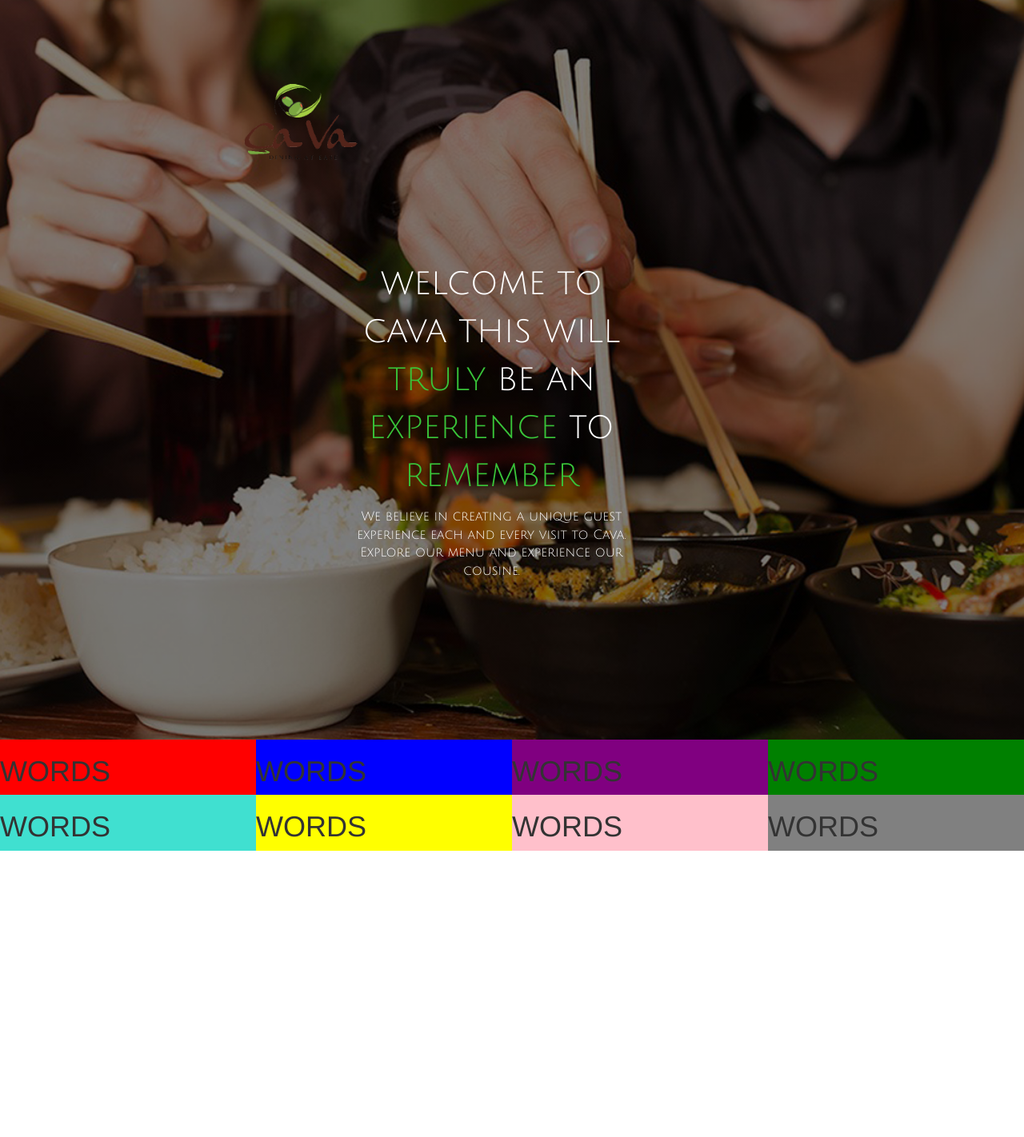
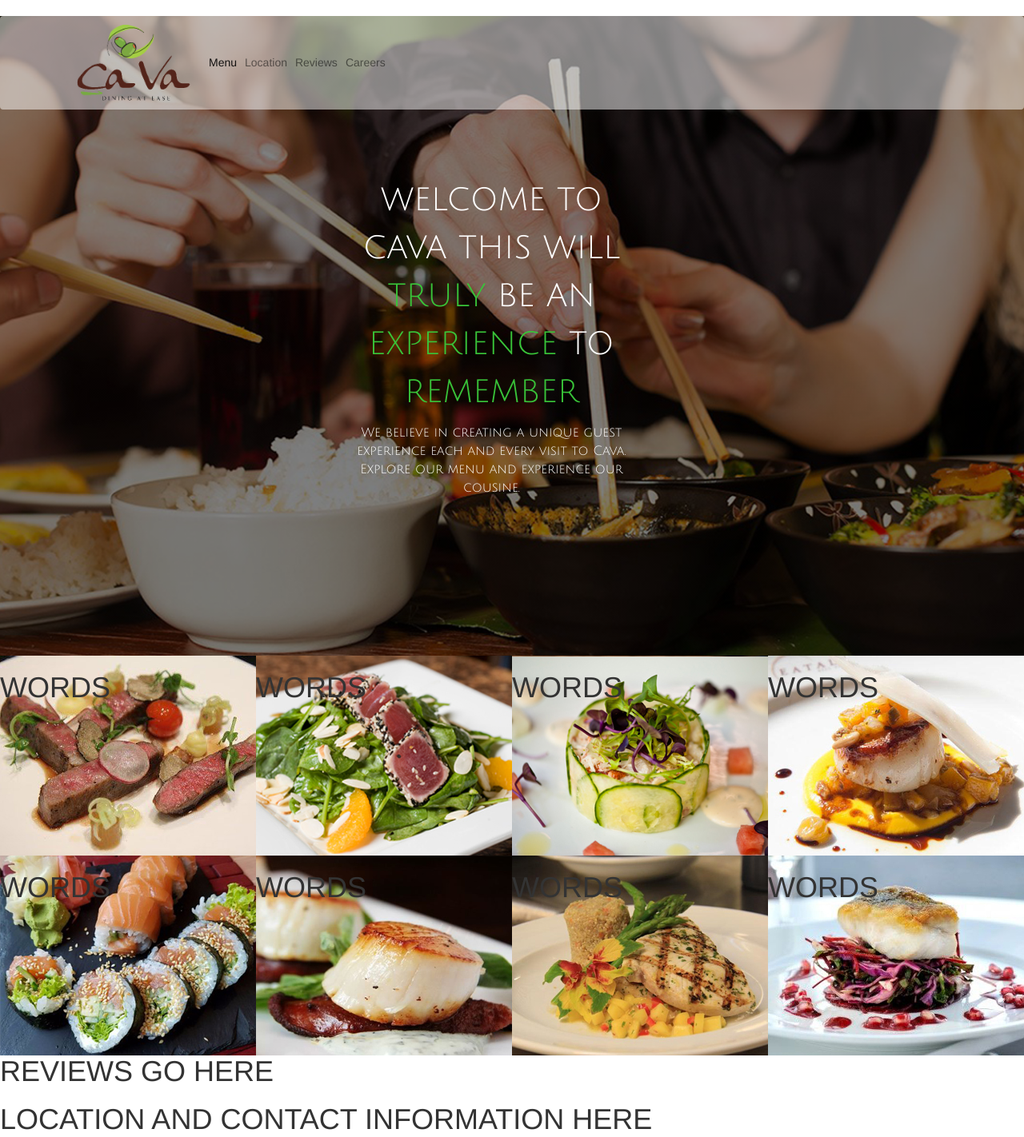
Before and after one commit to Mbarbotiko/cava, a plain HTML site: page index.html in a window 1280 px wide. Shown: the whole page at 80% size. Before the commit the page ends 1125 px from the top, so only its background shows below. Drawn offline with nearby package versions, Linux system fonts and the light colour scheme; files that its build step writes are made by us from their sources.

Commit message:
adding nav bar

```diff
--- a/index.html
+++ b/index.html
@@ -9,6 +9,16 @@
     <title></title>
     <meta name="viewport" content="width=device-width, initial-scale=1">
     <link rel="stylesheet" type="text/css" media="screen" href="reset.css">
+
+    <link rel="stylesheet" href="https://stackpath.bootstrapcdn.com/bootstrap/4.1.3/css/bootstrap.min.css" integrity="sha384-MCw98/SFnGE8fJT3GXwEOngsV7Zt27NXFoaoApmYm81iuXoPkFOJwJ8ERdknLPMO"
+        crossorigin="anonymous">
+
+    <script src="https://code.jquery.com/jquery-3.3.1.slim.min.js" integrity="sha384-q8i/X+965DzO0rT7abK41JStQIAqVgRVzpbzo5smXKp4YfRvH+8abtTE1Pi6jizo"
+        crossorigin="anonymous"></script>
+    <script src="https://cdnjs.cloudflare.com/ajax/libs/popper.js/1.14.3/umd/popper.min.js" integrity="sha384-ZMP7rVo3mIykV+2+9J3UJ46jBk0WLaUAdn689aCwoqbBJiSnjAK/l8WvCWPIPm49"
+        crossorigin="anonymous"></script>
+    <script src="https://stackpath.bootstrapcdn.com/bootstrap/4.1.3/js/bootstrap.min.js" integrity="sha384-ChfqqxuZUCnJSK3+MXmPNIyE6ZbWh2IMqE241rYiqJxyMiZ6OW/JmZQ5stwEULTy"
+        crossorigin="anonymous"></script>
 
     <script src="https://code.jquery.com/jquery-3.2.1.js" integrity="sha256-DZAnKJ/6XZ9si04Hgrsxu/8s717jcIzLy3oi35EouyE=" crossorigin="anonymous"></script>
 
@@ -33,14 +43,41 @@
 </head>
 
 <body>
-
-    <header class="homepage-landing">
-        <div class="header-container">
+    <nav class="navbar navbar-expand-lg navbar-light bg-light" id="main-nav">
+        <a class="navbar-brand" href="#">
             <div class="header-logo">
                 <a href="#" title="Home">
                     <img id="logo" src="public/images/cava-logo.gif">
                 </a>
             </div>
+        </a>
+        <button class="navbar-toggler" type="button" data-toggle="collapse" data-target="#navbarSupportedContent" aria-controls="navbarSupportedContent"
+            aria-expanded="false" aria-label="Toggle navigation">
+            <span class="navbar-toggler-icon"></span>
+        </button>
+
+        <div class="collapse navbar-collapse" id="navbarSupportedContent">
+            <ul class="navbar-nav mr-auto">
+                <li class="nav-item active">
+                    <a class="nav-link" href="#">Menu
+                    </a>
+                </li>
+                <li class="nav-item">
+                    <a class="nav-link" href="#">Location</a>
+                </li>
+                <li class="nav-item">
+                    <a class="nav-link" href="#">Reviews</a>
+                </li>
+                <li class="nav-item">
+                    <a class="nav-link" href="#">Careers</a>
+                </li>
+
+
+        </div>
+    </nav>
+
+    <header class="homepage-landing">
+        <div class="header-container">
             <div id="homepage-header">
                 <h1 class="homepage-headline"> WELCOME TO CAVA THIS WILL
                     <span> TRULY</span> BE AN
@@ -90,6 +127,14 @@
 
     </div>
 
+    <div class="reviews">
+        <h1>REVIEWS GO HERE</h1>
+
+    </div>
+    <div class="location">
+        <h1>LOCATION AND CONTACT INFORMATION HERE</h1>
+    </div>
+
     <footer>
 
 
--- a/public/css/style.css
+++ b/public/css/style.css
@@ -1,3 +1,7 @@
+body{
+    margin: auto 0;
+}
+
 .homepage-landing{
     background-image: linear-gradient(rgba(0, 0, 0, 0.5), rgba(0, 0, 0, 0.5)),url("../images/group-1.jpg");
     background-size:cover;
@@ -18,9 +22,13 @@
     color:white;
     height:100vh;
     font-family: 'Julius Sans One', sans-serif;
+}
 
-
-
+#main-nav{
+    background-color:rgba(255, 255, 255, 0.5)!important;
+    position: absolute;
+    z-index: 2;
+    width:100%;
 }
 
 #homepage-header h1{
@@ -32,8 +40,7 @@
 #logo{
     width:150px;
    position:relative;
-   top:10rem;
-   left:30rem;
+
 }
 
 .homepage-headline{
@@ -47,36 +54,57 @@
 .dishes #dish1, #dish2, #dish3, #dish4, #dish5, #dish6, #dish7, #dish8{
     width:25%;
     float: left;
+    background-size:cover;
+    background-position:center;
+    height:25rem;
 }
+
 
 #dish1{
     background-color:red;
+    background-image:url("../images/dish1.jpg");
+    width:25%;
+
 }
 
 #dish2{
-    background-color:blue
+    background-color:blue;
+    background-image:url("../images/dish2.jpg");
+    width:25%;
 }
 
 #dish3{
-    background-color:purple
+    background-color:purple;
+    background-image:url("../images/dish3.jpg");
+    width:25%;
 }
 
 #dish4{
-    background-color:green
+    background-color:green;
+    background-image:url("../images/dish4.jpg");
+    width:25%;
 }
 
 #dish5{
-    background-color:turquoise
+    background-color:turquoise;
+    background-image:url("../images/dish5.jpg");
+    width:25%;
 }
 
 #dish6{
-    background-color:yellow
+    /* background-color:yellow; */
+    background-image:url("../images/dish6.jpg");
+    width:25%;
 }
 
 #dish7{
-    background-color:pink
+    background-color:pink;
+    background-image:url("../images/dish7.jpg");
+    width:25%;
 }
 
 #dish8{
-    background-color:gray
+    background-color:gray;
+    background-image:url("../images/dish8.jpg");
+    width:25%;
 }
```
Also changed, not shown: public/images/dish1.jpg (added), public/images/dish2.jpg (added), public/images/dish3.jpg (added), public/images/dish4.jpg (added), public/images/dish5.jpg (added), public/images/dish6.jpg (added), public/images/dish7.jpg (added), public/images/dish8.jpg (added), public/images/menuicon.jpg (added), public/images/pepperedTuna.png (added), 1 other file.
